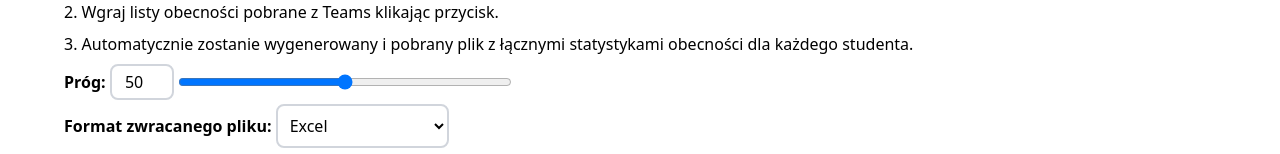
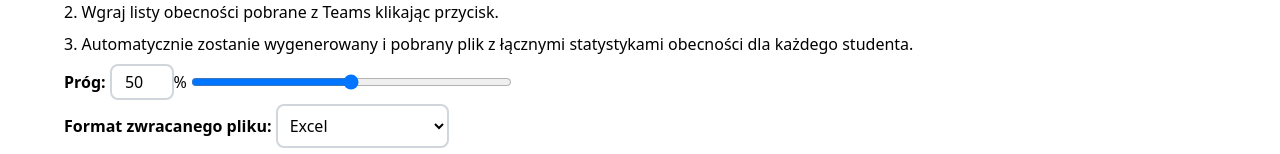
Before and after one commit to mlodyjesienin/teams-attendance, a React (Create React App) app: page / in a window 1280 px wide. Shown: the part 132-286 px from the top of the page. Built offline with nearby package versions, Linux system fonts and the light colour scheme.

Commit message:
sort classes by dates, show dates in Poland format, add % after input

```diff
--- a/package.json
+++ b/package.json
@@ -8,6 +8,7 @@
     "@testing-library/react": "^13.4.0",
     "@testing-library/user-event": "^13.5.0",
     "ajv-keywords": "^5.1.0",
+    "dayjs": "^1.11.13",
     "jschardet": "^3.1.4",
     "react": "^18.0.0",
     "react-dom": "^18.0.0",
--- a/src/App.js
+++ b/src/App.js
@@ -2,6 +2,10 @@ import React, { useState, useEffect } from "react";
 import { convertToSeconds } from "./timeConverter";
 import * as XLSX from "xlsx";
 import jschardet from "jschardet";
+import dayjs from 'dayjs';
+import customParseFormat from 'dayjs/plugin/customParseFormat';
+
+dayjs.extend(customParseFormat);
 
 let classes = []; // Class array
 let students = {}; // Students dict, key is a student fullName and the value is a Student class.
@@ -81,6 +85,12 @@ const processCsvFiles = async (files) => {
       const rowData = row.split(/[\t;]/); // Split by tab(xlsx) and semicolon(csv)
       if (row.startsWith('Godzina rozpoczęcia')) {
         currentClass.date = rowData[1];
+        const parsed = dayjs(currentClass.date, "M/D/YY, h:mm:ss A");
+        if (parsed.isValid()) {
+          currentClass.date = parsed.format("D.MM.YY HH:mm");
+        } else {
+          currentClass.date += "(błąd przy formatowaniu daty, zgłoś to do autora wraz z wgrywanym plikiem)";
+        }
       }
       else if (row.startsWith('Tytuł spotkania')) {
         currentClass.title = rowData[1];
@@ -168,6 +178,8 @@ const FileProcessor = () => {
         }
 
         await processCsvFiles(files);
+
+        classes = classes.sort((a, b) => dayjs(a.date, "D.MM.YY HH:mm").valueOf() > dayjs(b.date, "D.MM.YY HH:mm").valueOf() ? 1 : -1);
         let resultContent = classes[0]?.title + "\r\n";
         resultContent += "Imię i nazwisko\t ";
         for(const class_ of classes) {
@@ -178,6 +190,7 @@ const FileProcessor = () => {
         Object.entries(students).forEach(([key, student]) => {
           resultContent += `${student.fullName}\t `;
           let classesPresentAmount = 0;
+
           for(const class_ of classes) {
             const studentTime = student.attendances[class_.id]?.time ?? 0;
             const percent = studentTime / class_.orgaznizatorTime * 100;
@@ -260,6 +273,7 @@ const FileProcessor = () => {
               max="100"
               className="w-16 text-center border-2 border-gray-300 rounded-lg p-1 ml-1"
             />
+            <span>%</span>
             <input
               type="range"
               min="0"
```
Also changed, not shown: example-files/exported_csv-Przedmiot lab3 - Raport obecności 3-10-25.csv, 1 other file (tests, documents, lock files or other folders).
